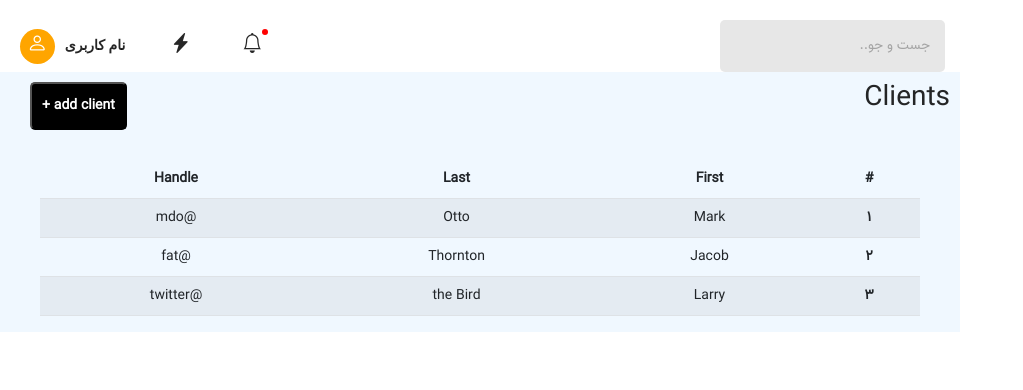
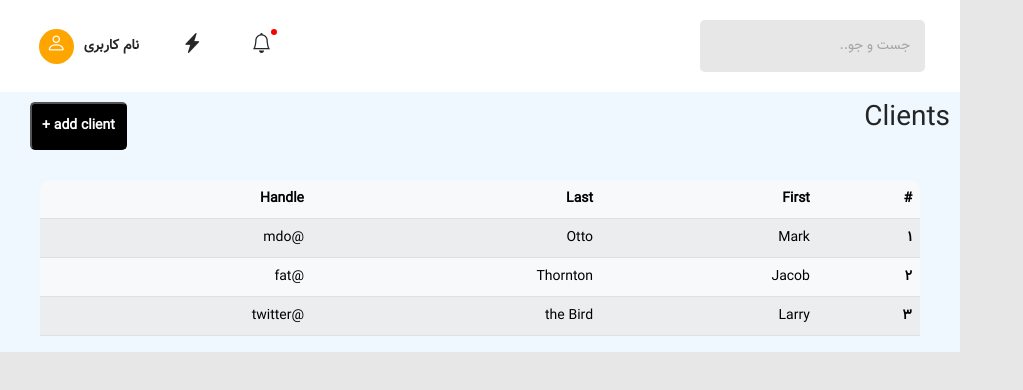
Before and after one commit to nima404/Dashboard, a React (Create React App) app: page / in a window 1280 px wide. Shown: the top 390 px of the page, without its empty margins (0-1023 px from the left). Built offline with nearby package versions, Linux system fonts and the light colour scheme; the HTML template or start-up script is replaced by a standard one.

Commit message:
style: header , background

```diff
--- a/src/App.css
+++ b/src/App.css
@@ -1,38 +1,4 @@
-.App {
-  text-align: center;
+
+body {
+  background: #e7e7e7 !important;
 }
-
-.App-logo {
-  height: 40vmin;
-  pointer-events: none;
-}
-
-@media (prefers-reduced-motion: no-preference) {
-  .App-logo {
-    animation: App-logo-spin infinite 20s linear;
-  }
-}
-
-.App-header {
-  background-color: #282c34;
-  min-height: 100vh;
-  display: flex;
-  flex-direction: column;
-  align-items: center;
-  justify-content: center;
-  font-size: calc(10px + 2vmin);
-  color: white;
-}
-
-.App-link {
-  color: #61dafb;
-}
-
-@keyframes App-logo-spin {
-  from {
-    transform: rotate(0deg);
-  }
-  to {
-    transform: rotate(360deg);
-  }
-}
--- a/src/App.js
+++ b/src/App.js
@@ -1,8 +1,11 @@
 import "./App.css";
 import { Dashboard } from "./components/Dashboard";
+import { ThemeContextProvider } from "./context/themeContext";
 function App() {
   return <div className="App">
-    <Dashboard />
+    <ThemeContextProvider>
+      <Dashboard />
+    </ThemeContextProvider>
   </div>;
 }
 
--- a/src/components/Dashboard/components/Header/index.js
+++ b/src/components/Dashboard/components/Header/index.js
@@ -1,9 +1,10 @@
-import { useTheme } from "../../../../hooks/useTheme/useTheme"
+import { useContext } from "react"
+import { ThemeContext } from "../../../../context/themeContext"
 import styles from "./style.module.css"
 
 export const Header = () => {
 
-    const [theme, toggle] = useTheme()
+    const { toggle, theme } = useContext(ThemeContext);
 
     return (
         <header className={styles.header_style} dir="rtl">
--- a/src/components/Dashboard/components/Header/style.module.css
+++ b/src/components/Dashboard/components/Header/style.module.css
@@ -1,8 +1,17 @@
+@font-face {
+    font-family: "Vazir-FD";
+    src: url("../../../../assets/font/Vazir-FD.woff") format("woff");
+}
+*{
+    font-family: "Vazir-FD" !important;
+}
+
 .header_style {
     display: flex;
     justify-content: space-between;
     align-items: center;
-    margin: 20px 0 0 0;
+    background: white;
+    padding: 20px;
 }
 
 .option_parent {
--- a/src/components/Dashboard/components/Main/components/Table/index.js
+++ b/src/components/Dashboard/components/Main/components/Table/index.js
@@ -1,8 +1,10 @@
+import { useTheme } from "../../../../../../hooks/useTheme/useTheme";
 import styles from "./table.module.css";
 export function Table() {
+  const [theme, toggle] = useTheme()
   return (
     <div className={styles.table_container}>
-      <table class="table table-hover  table-striped table-ligth" dir="rtl">
+      <table className={`table table-hover table-striped ${theme === "dark" ? "table-dark" : 'table-light'}`} dir="rtl">
         <thead>
           <tr>
             <th scope="col">#</th>
--- a/src/components/Dashboard/style.module.css
+++ b/src/components/Dashboard/style.module.css
@@ -3,6 +3,9 @@
   src: url("../../assets/font/Vazir-FD.woff") format("woff");
 }
 
+body{
+  font-family: "Vazir-FD" !important;
+}
 .dashboard {
   width: 75%;
   font-family: "Vazir-FD";
--- /dev/null
+++ b/src/context/themeContext.js
@@ -0,0 +1,16 @@
+import { createContext, useContext } from "react";
+import { useTheme } from "../hooks/useTheme/useTheme";
+
+export const ThemeContext = createContext()
+
+export const ThemeContextProvider = ({ children }) => {
+    const [theme, toggle] = useTheme()
+
+    return (
+        <>
+            <ThemeContext.Provider value={{ theme, toggle }}>
+                {children}
+            </ThemeContext.Provider>
+        </>
+    )
+}
```
